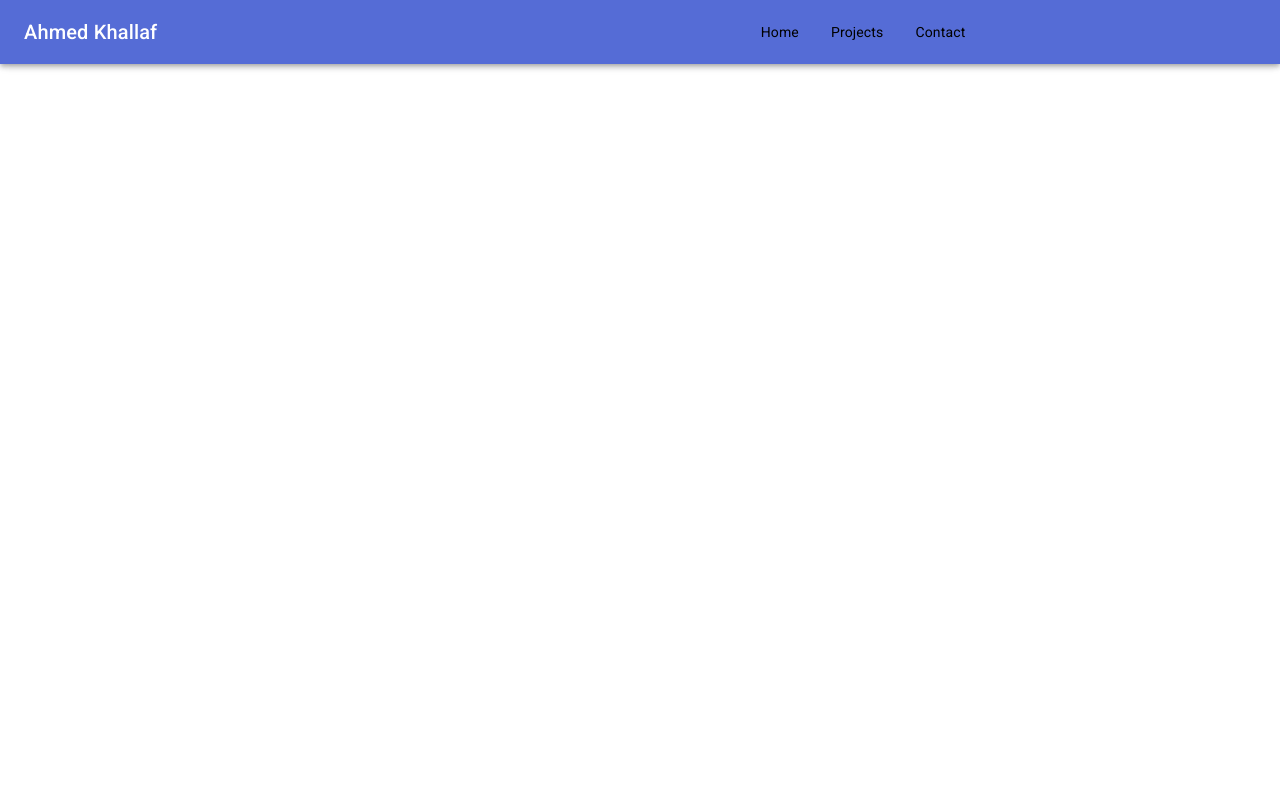
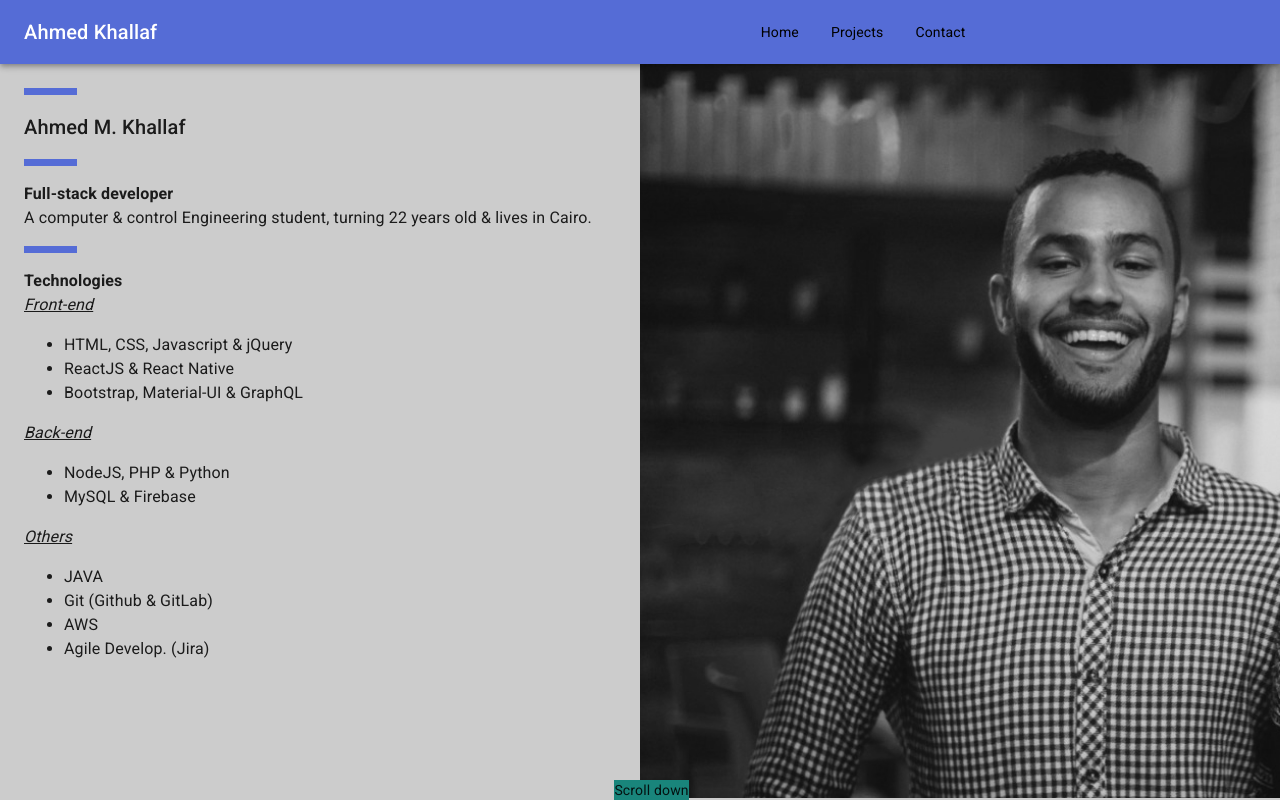
Before and after one commit to AhmeeedMostafa/portfolio-task, a Next.js app: page / in a window 1280 px wide. Built offline with nearby package versions, Linux system fonts and the light colour scheme.

Commit message:
Feat: Implementing the picture & details sections

```diff
--- a/src/components/About/Details.js
+++ b/src/components/About/Details.js
@@ -1,17 +1,73 @@
 import React from 'react'
 import PropTypes from 'prop-types'
-import { Box } from '@material-ui/core'
+import { Box, withStyles, Typography, Divider } from '@material-ui/core'
 
-const Details = props => {
-    return (
-        <Box>
-            awrw
-        </Box>
-    )
+const styles = ((theme) => ({
+  root: {
+    padding: theme.spacing(3, 3, 5, 3),
+    height: `calc(100vh - ${theme.mixins.toolbar.minHeight}px - 10px)`,
+    backgroundColor: theme.palette.default,
+    overflowY: 'auto',
+  },
+  divider: {
+    height: 7,
+    width: '9%',
+    backgroundColor: theme.palette.primary.main,
+  },
+  txt: {
+    padding: theme.spacing(2, 0),
+  }
+}));
+
+const Details = ({ classes }) => {
+  return (
+    <Box className={classes.root}>
+      <Divider className={classes.divider} />
+      <Typography variant="h6" className={classes.txt}>
+        Ahmed M. Khallaf
+      </Typography>
+      <Divider className={classes.divider} />
+      <Typography className={classes.txt}>
+        <strong>Full-stack developer</strong>
+        <Typography>
+          A computer & control Engineering student, turning 22 years old & lives in Cairo.
+        </Typography>
+      </Typography>
+      <Divider className={classes.divider}  />
+      <Typography className={classes.txt}>
+        <strong>Technologies</strong>
+        <Typography>
+          <em><u>Front-end</u></em>
+          <ul>
+            <li>HTML, CSS, Javascript & jQuery</li>
+            <li>ReactJS & React Native</li>
+            <li>Bootstrap, Material-UI & GraphQL</li>
+          </ul>
+        </Typography>
+        <Typography>
+          <em><u>Back-end</u></em>
+          <ul>
+            <li>NodeJS, PHP & Python</li>
+            <li>MySQL & Firebase</li>
+          </ul>
+        </Typography>
+        <Typography>
+          <em><u>Others</u></em>
+          <ul>
+            <li>JAVA</li>
+            <li>Git (Github & GitLab)</li>
+            <li>AWS</li>
+            <li>Agile Develop. (Jira)</li>
+
+          </ul>
+        </Typography>
+      </Typography>
+    </Box>
+  )
 }
 
 Details.propTypes = {
-
+  classes: PropTypes.object.isRequired,
 }
 
-export default Details
+export default withStyles(styles)(Details);
--- a/src/components/About/Picture.js
+++ b/src/components/About/Picture.js
@@ -1,16 +1,28 @@
 import React from 'react'
 import PropTypes from 'prop-types'
+import { Box, withStyles } from '@material-ui/core';
 
-const Picture = props => {
-    return (
-        <div>
+const styles = ((theme) => ({
+  img: {
+    width: '50vw',
+    position: 'relative',
+    height: `calc(100vh - ${theme.mixins.toolbar.minHeight}px - 10px)`,
+    backgroundImage: "url('/imgs/Ahmed.jpg')",
+    backgroundRepeat: 'no-repeat',
+    backgroundPositionX: '80%',
+    backgroundSize: 'cover',
+    filter: 'grayscale(100%)',
+  }
+}));
 
-        </div>
-    )
+const Picture = ({ classes }) => {
+  return (
+    <Box className={classes.img} />
+  )
 }
 
 Picture.propTypes = {
-
+  classes: PropTypes.object.isRequired,
 }
 
-export default Picture;
+export default withStyles(styles)(Picture);
--- /dev/null
+++ b/src/components/About/ScrollDownMark.js
@@ -0,0 +1,35 @@
+import React from 'react'
+import PropTypes from 'prop-types'
+
+import { withStyles } from '@material-ui/core';
+
+const styles = ((theme) => ({
+  root: {
+    position: 'absolute',
+    bottom: 0,
+    left: '48vw',
+    backgroundColor: theme.palette.secondary.main,
+    '&::after': {
+      border: 'solid black',
+      borderWidth: '0 3px 3px 0',
+      display: 'inline-block',
+      padding: 3,
+      transform: 'rotate(45deg)',
+      '-webkit-transform': 'rotate(45deg)',
+    }
+  },
+}));
+
+const ScrollDownMark = ({ classes }) => {
+    return (
+        <div className={classes.root}>
+            Scroll down
+        </div>
+    )
+}
+
+ScrollDownMark.propTypes = {
+  classes: PropTypes.object.isRequired,
+}
+
+export default withStyles(styles)(ScrollDownMark);
--- a/src/components/About/index.js
+++ b/src/components/About/index.js
@@ -1,20 +1,34 @@
 import React from 'react';
 import PropTypes from 'prop-types';
 
+import { withStyles, Grid } from '@material-ui/core';
+
 import Details from './Details';
 import Picture from './Picture';
+import ScrollDownMark from './ScrollDownMark';
 
-const AboutSection = props => {
-    return (
-        <div>
+const styles = ((theme) => ({
+
+}));
+
+const AboutSection = ({ classes }) => {
+  return (
+    <React.Fragment>
+      <Grid container alignItems="center" justify="center" spacing={0}>
+          <Grid item xs={6}>
             <Details />
+          </Grid>
+          <Grid item xs={6}>
             <Picture />
-        </div>
-    )
+          </Grid>
+      </Grid>
+      <ScrollDownMark />
+    </React.Fragment>
+  )
 }
 
 AboutSection.propTypes = {
-
+  classes: PropTypes.object.isRequired,
 }
 
-export default AboutSection;
+export default withStyles(styles)(AboutSection);
--- a/src/components/Header/index.js
+++ b/src/components/Header/index.js
@@ -18,7 +18,7 @@ const styles = (theme) => ({
 
 
 const Header = ({ classes }) => (
-  <AppBar>
+  <AppBar position="relative">
     <Toolbar>
         <Typography variant="h6" className={classes.title}>
           Ahmed Khallaf
--- a/src/theme.js
+++ b/src/theme.js
@@ -14,9 +14,10 @@ const theme = createMuiTheme({
       main: red.A400,
     },
     background: {
-      default: '#fff',
+      default: '#ccc',
     },
   },
+  spacing: 8,
 });
 
 export default theme;
```
